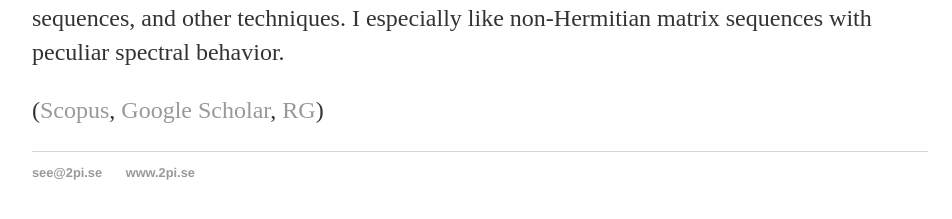
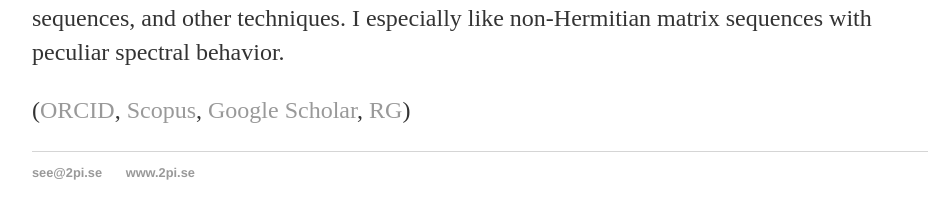
Before and after one commit to sverek/sverek.github.io, a Jekyll site: the page built from index.html, in a window 1280 px wide. Shown: the part 622-841 px from the top of the page, without its empty margins (160-1112 px from the left). Built offline with Jekyll 4.4.1, drawn with Linux system fonts in a browser that asks for light colours.

Commit message:
Added ORCID

```diff
--- a/index.html
+++ b/index.html
@@ -15,7 +15,8 @@ title: www.2pi.se
 		My main research interest is spectral analysis of PDE and FDE discretizations, and other structured matrices (especially Toeplitz-like), using matrix-less methods, the theory of GLT sequences, and other techniques. I especially like non-Hermitian matrix sequences with peculiar spectral behavior.
 	</p>
 	<p>
-		(<a href="https://www.scopus.com/authid/detail.uri?authorId=26039133200">Scopus</a>,
+		(<a href="https://orcid.org/0000-0002-7875-7543">ORCID</a>,
+		<a href="https://www.scopus.com/authid/detail.uri?authorId=26039133200">Scopus</a>,
 		<a href="https://scholar.google.com/citations?user=zn3b3cwAAAAJ">Google Scholar</a>,
 		<a href="https://www.researchgate.net/profile/Sven_Erik_Ekstroem">RG</a>)
 	</p>
```
